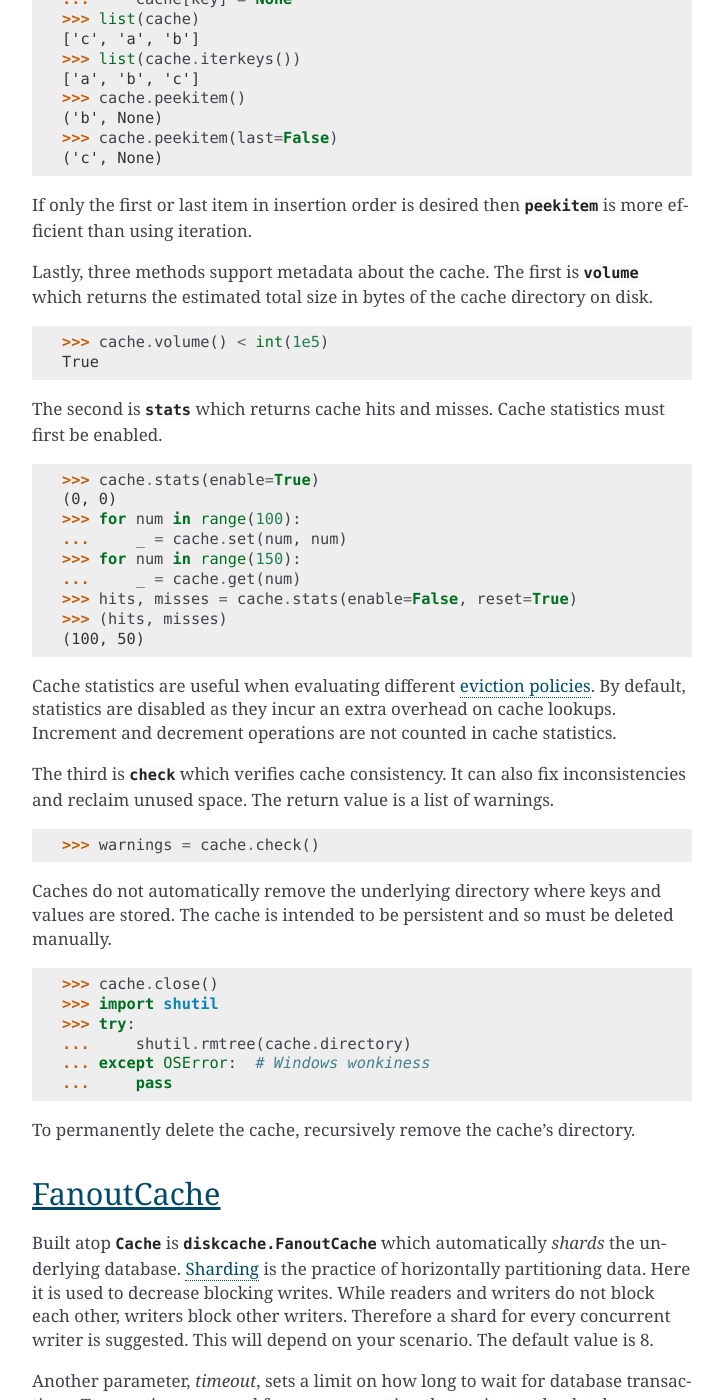
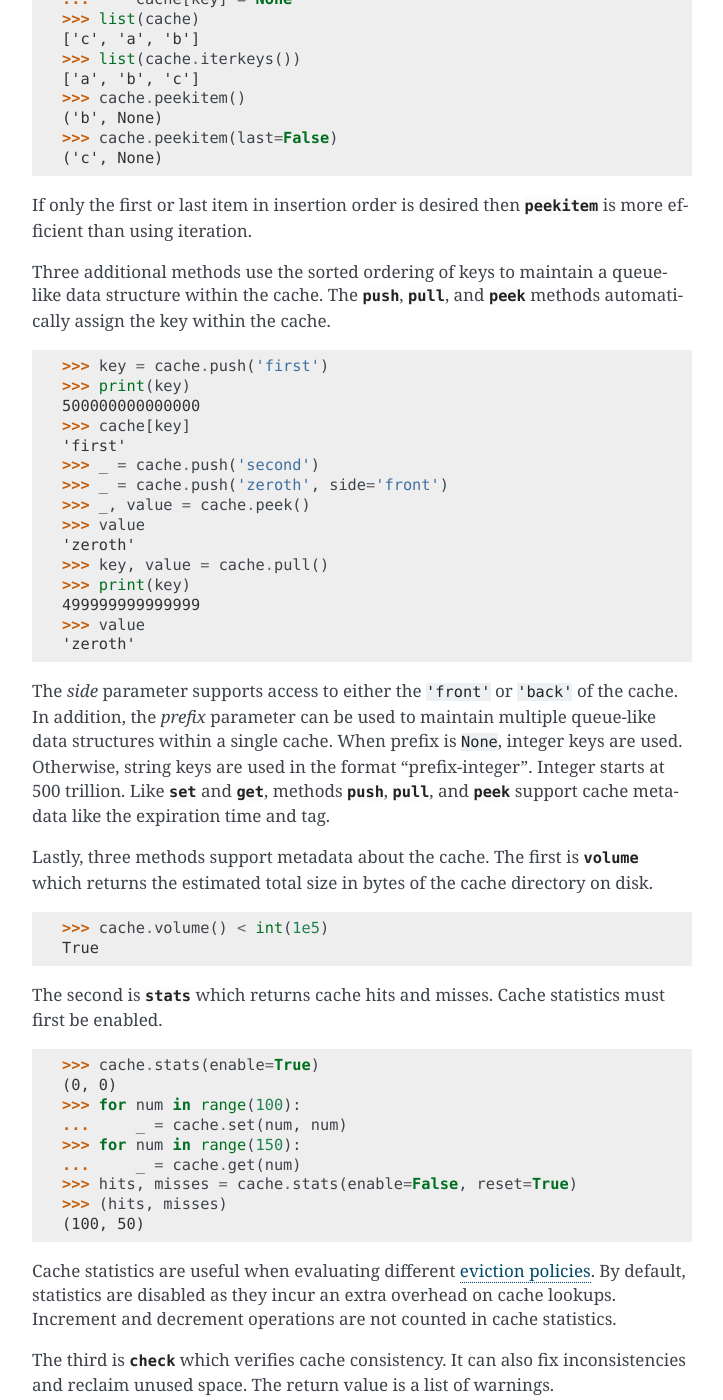
Before and after one commit to grantjenks/python-diskcache, a Sphinx documentation site: the page built from docs/tutorial.rst, in a window 1280 px wide and 1400 px high, scrolled down 6440 px. Shown: the whole window, without its empty margins (388-1111 px from the left). Built offline with Sphinx 7.4.7, drawn with Linux system fonts in a browser that asks for light colours.

Commit message:
Add section on push, pull, and peek

```diff
--- a/docs/tutorial.rst
+++ b/docs/tutorial.rst
@@ -313,6 +313,36 @@ keys will be serialized which is likely to have a meaningless sorted order.
 
 If only the first or last item in insertion order is desired then
 :meth:`peekitem <.Cache.peekitem>` is more efficient than using iteration.
+
+Three additional methods use the sorted ordering of keys to maintain a
+queue-like data structure within the cache. The :meth:`push <.Cache.push>`,
+:meth:`pull <.Cache.pull>`, and :meth:`peek <.Cache.peek>` methods
+automatically assign the key within the cache.
+
+    >>> key = cache.push('first')
+    >>> print(key)
+    500000000000000
+    >>> cache[key]
+    'first'
+    >>> _ = cache.push('second')
+    >>> _ = cache.push('zeroth', side='front')
+    >>> _, value = cache.peek()
+    >>> value
+    'zeroth'
+    >>> key, value = cache.pull()
+    >>> print(key)
+    499999999999999
+    >>> value
+    'zeroth'
+
+The `side` parameter supports access to either the ``'front'`` or ``'back'`` of
+the cache. In addition, the `prefix` parameter can be used to maintain multiple
+queue-like data structures within a single cache. When prefix is ``None``,
+integer keys are used. Otherwise, string keys are used in the format
+“prefix-integer”. Integer starts at 500 trillion. Like :meth:`set <.Cache.set>`
+and :meth:`get <.Cache.get>`, methods :meth:`push <.Cache.push>`, :meth:`pull
+<.Cache.pull>`, and :meth:`peek <.Cache.peek>` support cache metadata like the
+expiration time and tag.
 
 Lastly, three methods support metadata about the cache. The first is
 :meth:`volume <diskcache.Cache.volume>` which returns the estimated total size
```
